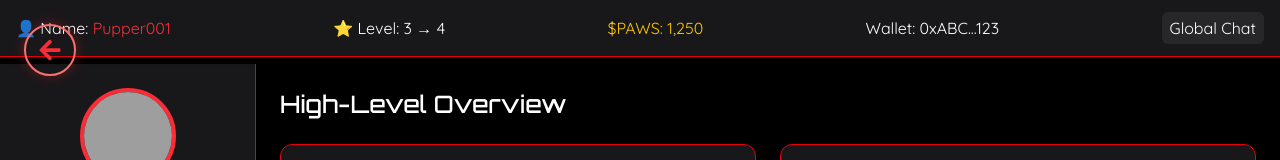
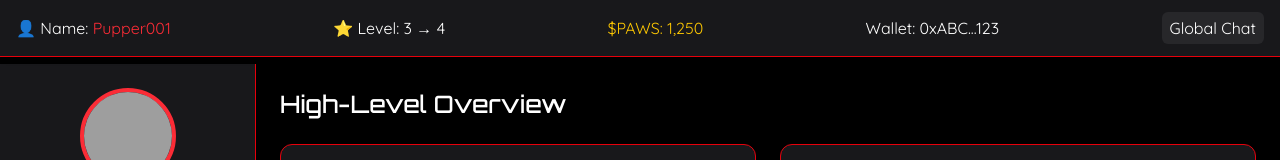
Before and after one commit to Puppers2025/paws-landing, a Next.js app: page /dashboard in a window 1280 px wide. Shown: the top 160 px of the page. Built offline with nearby package versions, Linux system fonts and the light colour scheme; grey boxes are pictures that could not be loaded.

Commit message:
fix: Remove back button from dashboard page
- Removed FaArrowLeft import from dashboard
- Removed back button component from dashboard layout
- Kept back buttons on signup and get-started pages only
- Dashboard now has clean layout without back button

```diff
--- a/app/dashboard/page.jsx
+++ b/app/dashboard/page.jsx
@@ -13,7 +13,6 @@ import {
   FaTelegramPlane,
   FaDiscord,
   FaShoppingBag,
-  FaArrowLeft,
 } from 'react-icons/fa'
 
 import { useOverviewModals } from '@/components/overview/hooks/overviewModals'
@@ -34,16 +33,6 @@ export default function Dashboard() {
 
   return (
     <div className="min-h-screen bg-black text-white flex flex-col">
-      {/* ✅ Back Button */}
-      <Link
-        href="/"
-        className="absolute top-6 left-6 z-40 text-red-500 hover:text-white transition-all duration-300"
-      >
-        <div className="p-3 border-2 border-red-600 rounded-full neon-shadow repair-icon transition-all duration-500 hover:scale-110 hover:shadow-red-500/70">
-          <FaArrowLeft className="text-2xl" />
-        </div>
-      </Link>
-
       {/* Top Status Bar */}
       <div className="w-full fixed top-0 left-0 right-0 bg-zinc-900 border-b border-red-600 z-30 px-4 py-3 flex justify-between items-center shadow-md">
         <div className="font-button text-sm sm:text-base">
```
